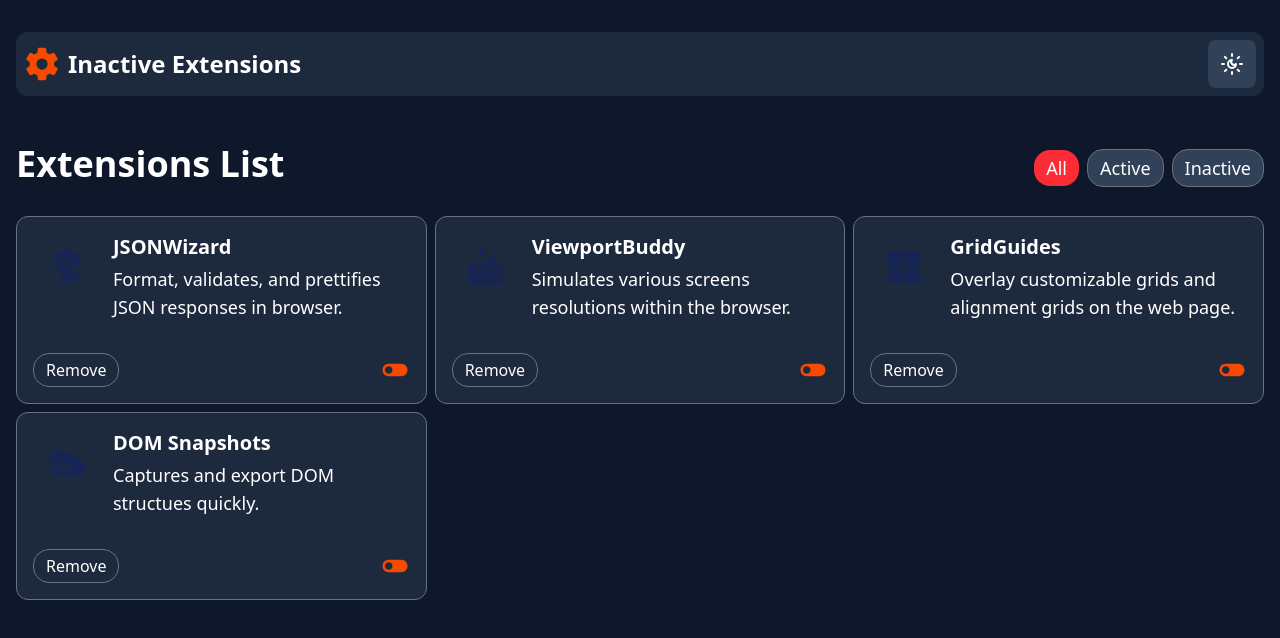
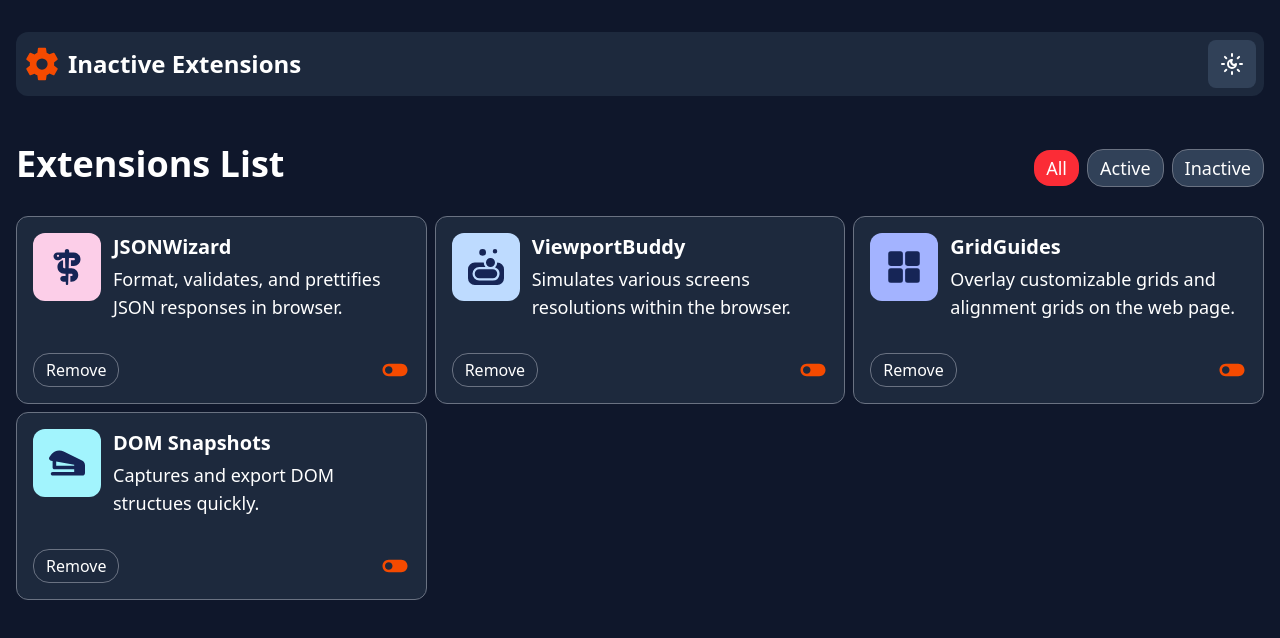
Before and after one commit to code4two/extension-manager-with-react, a React (Vite) app: page /inactive-extensions in a window 1280 px wide. Shown: the top 638 px of the page. Built offline with nearby package versions, Linux system fonts and the light colour scheme.

Commit message:
updated file

```diff
--- a/src/pages/Inactive.jsx
+++ b/src/pages/Inactive.jsx
@@ -30,6 +30,7 @@ const Inactive = () => {
             "Format, validates, and prettifies JSON responses in browser."
           }
           toggleButton={<MdToggleOff />}
+          firstIconBg="bg-pink-200"
         />
         <ExtensionCard
           firstIcon={<FaSoap />}
@@ -38,6 +39,7 @@ const Inactive = () => {
             "Simulates various screens resolutions within the browser."
           }
           toggleButton={<MdToggleOff />}
+          firstIconBg="bg-blue-200"
         />
         <ExtensionCard
           firstIcon={<IoGrid />}
@@ -46,12 +48,14 @@ const Inactive = () => {
             "Overlay customizable grids and alignment grids on the web page."
           }
           toggleButton={<MdToggleOff />}
+          firstIconBg="bg-indigo-300"
         />
         <ExtensionCard
           firstIcon={<FaStapler />}
           title={"DOM Snapshots"}
           description={"Captures and export DOM structues quickly."}
           toggleButton={<MdToggleOff />}
+          firstIconBg="bg-cyan-200"
         />
       </div>
     </div>
```
